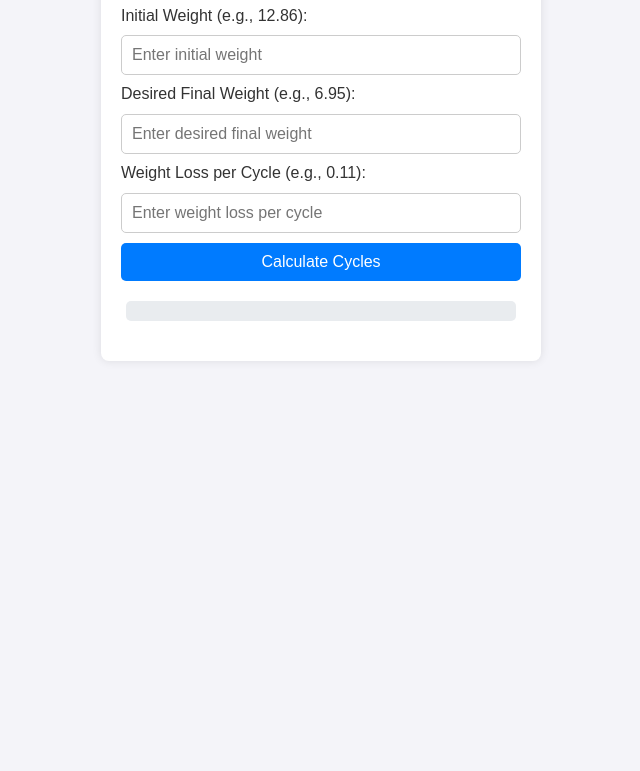
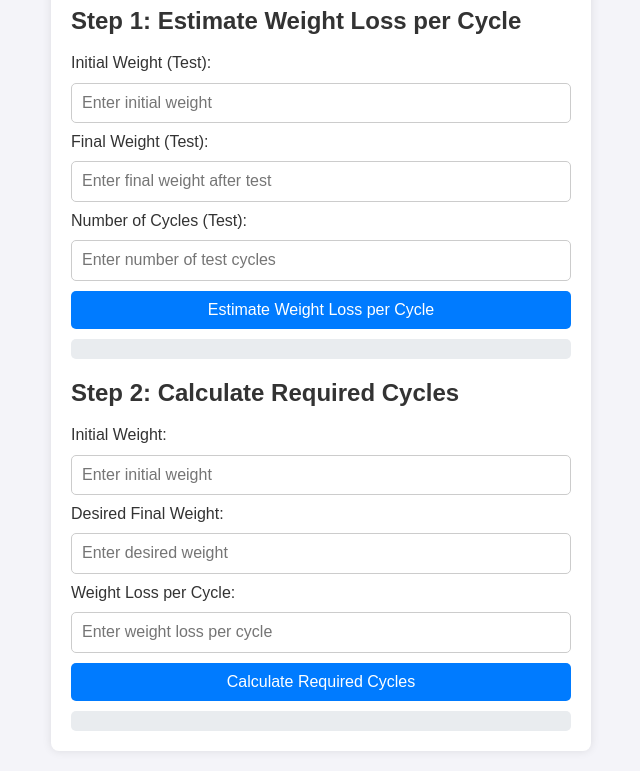
Before and after one commit to yuranest/EP-Ph, a plain HTML site: page index.html in a window 1280 px wide. Shown: the part 113-884 px from the top of the page, without its empty margins (319-959 px from the left). Before the commit the page ends 800 px from the top, so only its background shows below. Drawn offline with Linux system fonts and the light colour scheme.

Commit message:
Step 1 add

```diff
--- a/blocks/style.css
+++ b/blocks/style.css
@@ -5,7 +5,7 @@ body {
   color: #333;
 }
 .container {
-  max-width: 400px;
+  max-width: 500px;
   margin: auto;
   padding: 20px;
   background: #fff;
@@ -36,7 +36,7 @@ button:hover {
   background: #0056b3;
 }
 .result {
-  margin: 20px 5px 20px 5px;
+  margin-top: 10px;
   padding: 10px;
   background: #e9ecef;
   border-radius: 5px;
--- a/index.html
+++ b/index.html
@@ -5,14 +5,48 @@
     <meta name="viewport" content="width=device-width, initial-scale=1.0" />
     <meta name="author" content="Yuranest" />
     <meta name="description" content="Electropolishing" />
-    <meta name="keywords" content="Electropolishing" />
+    <meta name="keywords" content="Electropolishing, MSA" />
     <title>Electropolish Calculator</title>
     <link rel="stylesheet" href="./pages/index.css" />
   </head>
   <body>
     <div class="container">
-      <h1>Cycle Calculator</h1>
-      <label for="initialWeight">Initial Weight (e.g., 12.86):</label>
+      <h1>Electropolishing Calculator</h1>
+
+      <!-- Step 1: Estimate weight loss per cycle -->
+      <h2>Step 1: Estimate Weight Loss per Cycle</h2>
+      <label for="initialWeightTest">Initial Weight (Test):</label>
+      <input
+        type="number"
+        id="initialWeightTest"
+        placeholder="Enter initial weight"
+        step="0.01"
+      />
+
+      <label for="finalWeightTest">Final Weight (Test):</label>
+      <input
+        type="number"
+        id="finalWeightTest"
+        placeholder="Enter final weight after test"
+        step="0.01"
+      />
+
+      <label for="cyclesTest">Number of Cycles (Test):</label>
+      <input
+        type="number"
+        id="cyclesTest"
+        placeholder="Enter number of test cycles"
+        step="1"
+      />
+
+      <button onclick="estimateWeightLoss()">
+        Estimate Weight Loss per Cycle
+      </button>
+      <div class="result" id="resultWeightLoss"></div>
+
+      <!-- Step 2: Calculate required cycles -->
+      <h2>Step 2: Calculate Required Cycles</h2>
+      <label for="initialWeight">Initial Weight:</label>
       <input
         type="number"
         id="initialWeight"
@@ -20,17 +54,15 @@
         step="0.01"
       />
 
-      <label for="desiredWeight">Desired Final Weight (e.g., 6.95):</label>
+      <label for="desiredWeight">Desired Final Weight:</label>
       <input
         type="number"
         id="desiredWeight"
-        placeholder="Enter desired final weight"
+        placeholder="Enter desired weight"
         step="0.01"
       />
 
-      <label for="weightLossPerCycle"
-        >Weight Loss per Cycle (e.g., 0.11):</label
-      >
+      <label for="weightLossPerCycle">Weight Loss per Cycle:</label>
       <input
         type="number"
         id="weightLossPerCycle"
@@ -38,14 +70,45 @@
         step="0.01"
       />
 
-      <button onclick="calculateCycles()">Calculate Cycles</button>
-
-      <div class="result" id="result"></div>
+      <button onclick="calculateCycles()">Calculate Required Cycles</button>
+      <div class="result" id="resultCycles"></div>
     </div>
 
     <script>
+      function estimateWeightLoss() {
+        const initialWeightTest = parseFloat(
+          document.getElementById("initialWeightTest").value
+        );
+        const finalWeightTest = parseFloat(
+          document.getElementById("finalWeightTest").value
+        );
+        const cyclesTest = parseInt(
+          document.getElementById("cyclesTest").value
+        );
+
+        if (
+          isNaN(initialWeightTest) ||
+          isNaN(finalWeightTest) ||
+          isNaN(cyclesTest) ||
+          cyclesTest <= 0
+        ) {
+          document.getElementById("resultWeightLoss").innerHTML =
+            "Please enter valid test data.";
+          return;
+        }
+
+        const weightLossPerCycle =
+          (initialWeightTest - finalWeightTest) / cyclesTest;
+        document.getElementById("weightLossPerCycle").value =
+          weightLossPerCycle.toFixed(3); // Auto-fill for next step
+        document.getElementById(
+          "resultWeightLoss"
+        ).innerHTML = `Estimated weight loss per cycle: <strong>${weightLossPerCycle.toFixed(
+          3
+        )}</strong> g.`;
+      }
+
       function calculateCycles() {
-        // Fetch values from input fields
         const initialWeight = parseFloat(
           document.getElementById("initialWeight").value
         );
@@ -56,27 +119,25 @@
           document.getElementById("weightLossPerCycle").value
         );
 
-        // Validate inputs
         if (
           isNaN(initialWeight) ||
           isNaN(desiredWeight) ||
           isNaN(weightLossPerCycle) ||
           weightLossPerCycle <= 0
         ) {
-          document.getElementById("result").innerHTML =
-            "Please enter valid numbers for all fields.";
+          document.getElementById("resultCycles").innerHTML =
+            "Please enter valid values for all fields.";
           return;
         }
 
-        // Calculate the number of cycles required
         const cycles = (initialWeight - desiredWeight) / weightLossPerCycle;
 
         if (cycles < 0) {
-          document.getElementById("result").innerHTML =
-            "The desired weight is higher than the initial weight, or weight loss per cycle is too small.";
+          document.getElementById("resultCycles").innerHTML =
+            "Desired weight is higher than the initial weight. Please check your values.";
         } else {
           document.getElementById(
-            "result"
+            "resultCycles"
           ).innerHTML = `You need approximately <strong>${Math.ceil(
             cycles
           )}</strong> cycles to reach your desired weight.`;
```
